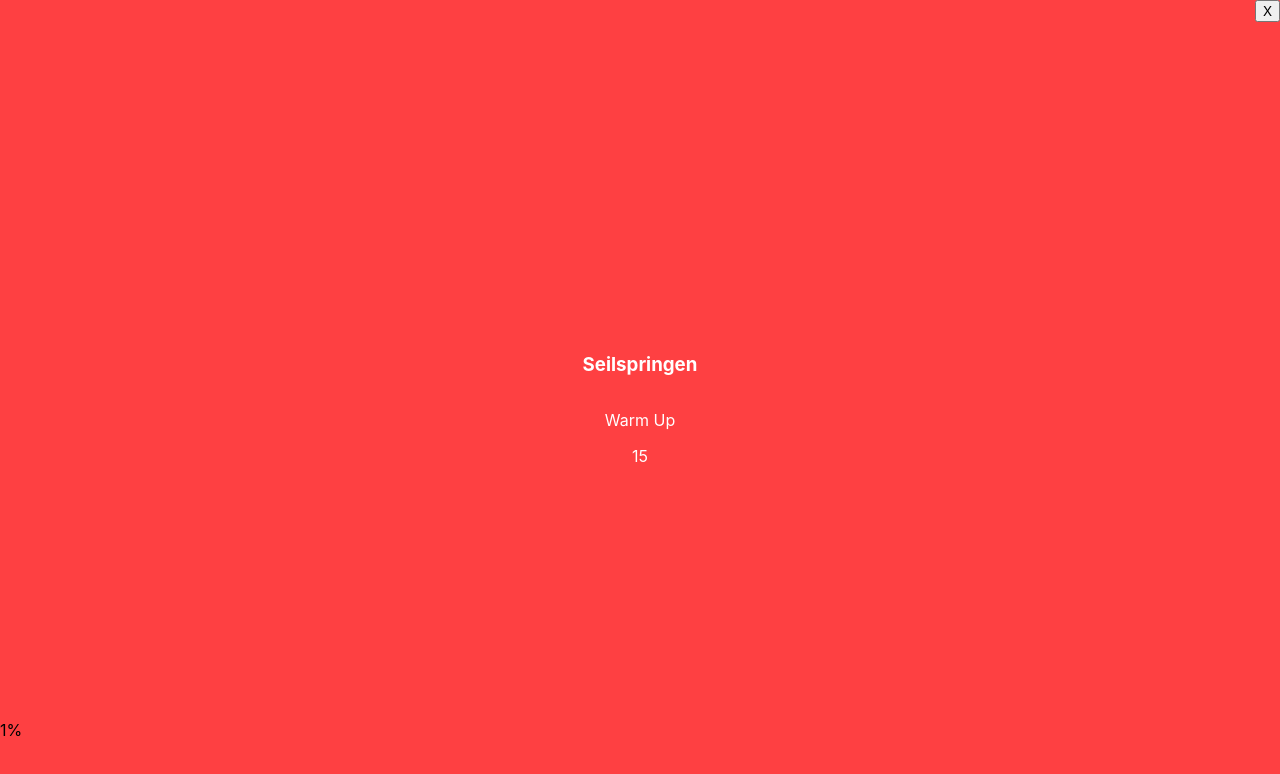
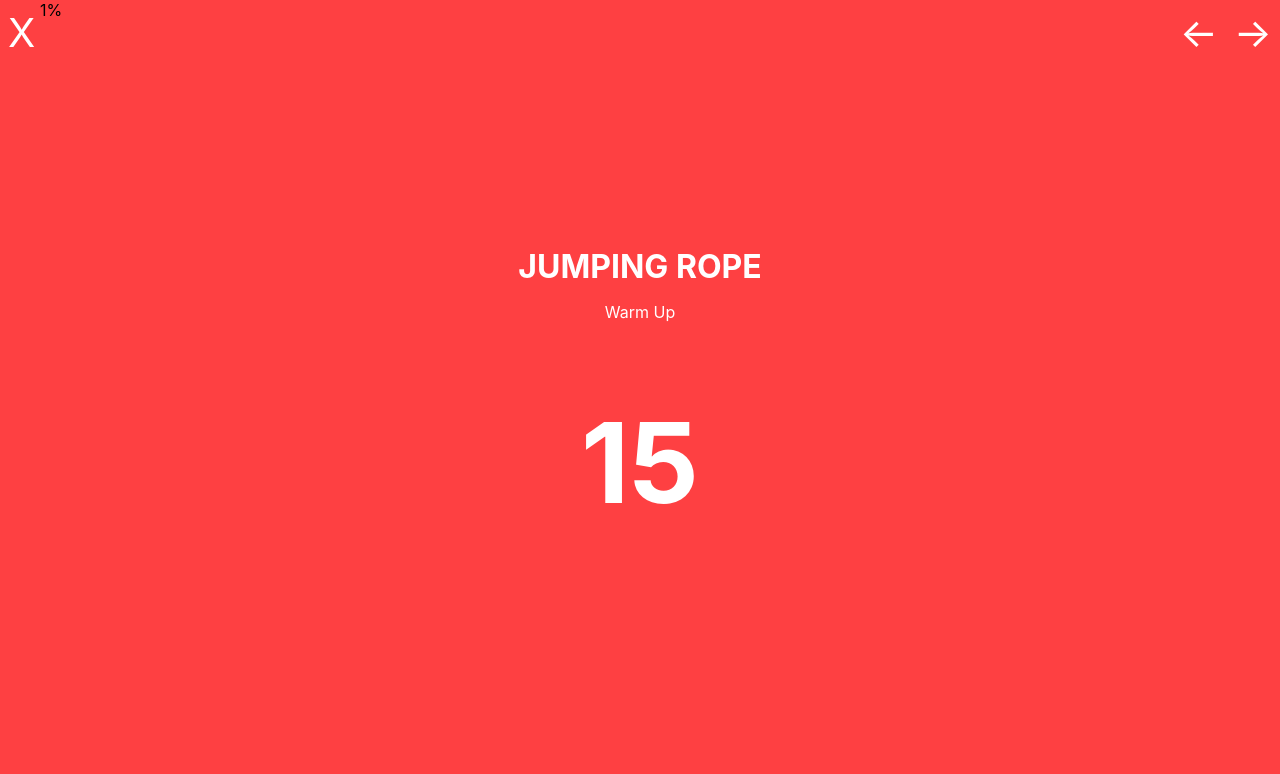
Before and after one commit to untypedjay/streaklab, a React (Create React App) app: page /workouts/0 in a window 1280 px wide. Shown: the top 774 px of the page. Built offline with nearby package versions, Linux system fonts and the light colour scheme.

Commit message:
Add sound on exercise transitions

```diff
--- a/src/components/Break/Break.tsx
+++ b/src/components/Break/Break.tsx
@@ -10,6 +10,17 @@ const StyledBreak = styled.div`
   justify-content: center;
   align-items: center;
   color: white;
+`;
+
+const StyledHeading = styled.h3`
+  text-transform: uppercase;
+  font-size: 2rem;
+  margin-bottom: 0;
+`;
+
+const StyledNextExercise = styled.p`
+  text-transform: uppercase;
+  margin-bottom: 0;
 `;
 
 interface Props {
@@ -25,10 +36,10 @@ export default function Break({
 }: Props) {
   return (
     <StyledBreak>
-      <h3>Break</h3>
+      <StyledHeading>Break</StyledHeading>
       <Timer onTimerExpired={() => triggerNext()}>{timeInSeconds}</Timer>
       <p>Next:</p>
-      <p>{nextExercise.name}</p>
+      <StyledNextExercise>{nextExercise.name}</StyledNextExercise>
       <p>{nextExercise.instance}</p>
     </StyledBreak>
   );
--- a/src/components/Exercise/Exercise.tsx
+++ b/src/components/Exercise/Exercise.tsx
@@ -13,10 +13,27 @@ const StyledExercise = styled.div`
   justify-content: center;
 `;
 
+const StyledExerciseName = styled.h3`
+  text-transform: uppercase;
+  font-size: 2rem;
+  margin-bottom: 0;
+  text-align: center;
+`;
+
 const StyledGridContainer = styled.div`
   display: grid;
   grid-template-columns: 1fr 1fr 1fr;
   gap: 1em;
+`;
+
+const StyledButton = styled.button`
+  color: white;
+  background-color: black;
+  border: none;
+  border-radius: 8px;
+  padding: 16px;
+  font-weight: bold;
+  font-size: 16px;
 `;
 
 interface Props {
@@ -39,7 +56,7 @@ export default function Exercise({ children, triggerNext }: Props) {
 
   return (
     <StyledExercise>
-      <h3>{children.name}</h3>
+      <StyledExerciseName>{children.name}</StyledExerciseName>
       <p>{children.instance}</p>
       {children.timeInSeconds ? (
         <Timer onTimerExpired={() => triggerNext()}>
@@ -48,45 +65,58 @@ export default function Exercise({ children, triggerNext }: Props) {
       ) : (
         <>
           <p>
-            {children.suggestedReps} reps / {children.suggestedWeight} kg
+            {children.suggestedReps} reps
+            {children.suggestedWeight && (
+              <span> / {children.suggestedWeight} kg</span>
+            )}
           </p>
           <div>Info Card here</div>
           {currentReps.length === 0 ? (
             <>
-              <p>Reps</p>
+              <p>Amount of completed repetitions:</p>
               <StyledGridContainer>
-                <button onClick={() => setCurrentReps("0 - 5")}>&lt; 6</button>
-                <button onClick={() => setCurrentReps("6 - 10")}>6 - 10</button>
-                <button onClick={() => setCurrentReps("11 - 15")}>
+                <StyledButton onClick={() => setCurrentReps("0 - 5")}>
+                  &lt; 6
+                </StyledButton>
+                <StyledButton onClick={() => setCurrentReps("6 - 10")}>
+                  6 - 10
+                </StyledButton>
+                <StyledButton onClick={() => setCurrentReps("11 - 15")}>
                   11 - 15
-                </button>
-                <button onClick={() => setCurrentReps("16 - 20")}>
+                </StyledButton>
+                <StyledButton onClick={() => setCurrentReps("16 - 20")}>
                   16 - 20
-                </button>
-                <button onClick={() => setCurrentReps("21 - 25")}>
+                </StyledButton>
+                <StyledButton onClick={() => setCurrentReps("21 - 25")}>
                   21 - 25
-                </button>
-                <button onClick={() => setCurrentReps("26 - 30")}>
+                </StyledButton>
+                <StyledButton onClick={() => setCurrentReps("26 - 30")}>
                   26 - 30
-                </button>
+                </StyledButton>
               </StyledGridContainer>
             </>
           ) : (
             <>
-              <p>Weight</p>
+              <p>Applied weight:</p>
               <StyledGridContainer>
-                <button onClick={() => setCurrentWeight("4.5 kg")}>
+                <StyledButton onClick={() => setCurrentWeight("4.5 kg")}>
                   4.5 kg
-                </button>
-                <button onClick={() => setCurrentWeight("7 kg")}>7 kg</button>
-                <button onClick={() => setCurrentWeight("9.5 kg")}>
+                </StyledButton>
+                <StyledButton onClick={() => setCurrentWeight("7 kg")}>
+                  7 kg
+                </StyledButton>
+                <StyledButton onClick={() => setCurrentWeight("9.5 kg")}>
                   9.5 kg
-                </button>
-                <button onClick={() => setCurrentWeight("12 kg")}>12 kg</button>
-                <button onClick={() => setCurrentWeight("14.5 kg")}>
+                </StyledButton>
+                <StyledButton onClick={() => setCurrentWeight("12 kg")}>
+                  12 kg
+                </StyledButton>
+                <StyledButton onClick={() => setCurrentWeight("14.5 kg")}>
                   14.5 kg
-                </button>
-                <button onClick={() => setCurrentWeight("17 kg")}>17 kg</button>
+                </StyledButton>
+                <StyledButton onClick={() => setCurrentWeight("17 kg")}>
+                  17 kg
+                </StyledButton>
               </StyledGridContainer>
             </>
           )}
--- a/src/components/Timer/Timer.tsx
+++ b/src/components/Timer/Timer.tsx
@@ -1,4 +1,11 @@
 import { useEffect, useState } from "react";
+import styled from "styled-components";
+
+const StyledTimer = styled.div`
+  font-size: 7rem;
+  font-weight: bold;
+  padding: 0.5em;
+`;
 
 interface Props {
   children: number;
@@ -21,5 +28,5 @@ export default function Timer({ children, onTimerExpired }: Props) {
     return () => clearInterval(interval);
   }, [children, onTimerExpired, timeLeft]);
 
-  return <div>{timeLeft}</div>;
+  return <StyledTimer>{timeLeft}</StyledTimer>;
 }
--- a/src/components/Workout/Workout.tsx
+++ b/src/components/Workout/Workout.tsx
@@ -1,6 +1,6 @@
 import { useState } from "react";
 import { useHistory } from "react-router-dom";
-import styled from "styled-components";
+import styled, { css } from "styled-components";
 import { ExerciseType } from "../../App";
 import { round } from "../../utils/common";
 import Break from "../Break/Break";
@@ -12,14 +12,31 @@ const StyledWorkout = styled.div`
   flex-direction: column;
 `;
 
-const StyledButton = styled.button`
+const buttonStyles = css`
+  background: transparent;
+  border: 0;
+  color: white;
+  font-size: 40px;
+  padding: 0.2em;
+`;
+
+const StyledQuitButton = styled.button`
+  ${buttonStyles}
+  position: absolute;
+`;
+
+const StyledNavigationButton = styled.button`
+  ${buttonStyles}
+`;
+
+const StyledNavigation = styled.div`
   position: absolute;
   right: 0;
 `;
 
 const StyledProgressBar = styled.div`
   position: absolute;
-  bottom: 60px;
+  left: 40px;
 `;
 
 interface Props {
@@ -30,12 +47,17 @@ export default function Workout({ children }: Props) {
   const [exerciseNumber, setExerciseNumber] = useState(0);
 
   const history = useHistory();
+  const sound = new Audio(
+    "http://codeskulptor-demos.commondatastorage.googleapis.com/descent/gotitem.mp3"
+  );
 
   const triggerNext = () => {
     if (exerciseNumber + 1 === children.length) {
       alert("Congratulations. You finished this workout!");
       history.push("/");
     }
+    navigator.vibrate(1000);
+    sound.play();
     setExerciseNumber(exerciseNumber + 1);
   };
 
@@ -50,7 +72,20 @@ export default function Workout({ children }: Props) {
 
   return (
     <StyledWorkout>
-      <StyledButton onClick={() => quitWorkout()}>X</StyledButton>
+      <StyledQuitButton onClick={() => quitWorkout()}>X</StyledQuitButton>
+      <StyledProgressBar>
+        {round(((exerciseNumber + 1) / children.length) * 100, 0)}%
+      </StyledProgressBar>
+      <StyledNavigation>
+        <StyledNavigationButton
+          onClick={() => setExerciseNumber(exerciseNumber - 1)}
+        >
+          &lt;-
+        </StyledNavigationButton>
+        <StyledNavigationButton onClick={() => triggerNext()}>
+          -&gt;
+        </StyledNavigationButton>
+      </StyledNavigation>
       {children[exerciseNumber].name === "Break" ? (
         <Break
           timeInSeconds={children[exerciseNumber].timeInSeconds || 20}
@@ -62,10 +97,6 @@ export default function Workout({ children }: Props) {
           {children[exerciseNumber]}
         </Exercise>
       )}
-
-      <StyledProgressBar>
-        {round(((exerciseNumber + 1) / children.length) * 100, 0)}%
-      </StyledProgressBar>
     </StyledWorkout>
   );
 }
--- a/src/data/workouts/fullBodyDumbbell.ts
+++ b/src/data/workouts/fullBodyDumbbell.ts
@@ -2,7 +2,7 @@ import { ExerciseType } from "../../App";
 
 export const fullBodyDumbbell: ExerciseType[] = [
   {
-    name: "Seilspringen",
+    name: "Jumping Rope",
     instance: "Warm Up",
     timeInSeconds: 20,
   },
@@ -12,32 +12,32 @@ export const fullBodyDumbbell: ExerciseType[] = [
     timeInSeconds: 20,
   },
   {
-    name: "Am Stand laufen und Arme kreisen (Vorne/hinten)",
+    name: "Running on the stand and circling arms (front/back)",
     instance: "Warm Up",
     timeInSeconds: 20,
   },
   {
-    name: "Schultern kreisen",
+    name: "Circle Shoulder",
     instance: "Warm Up",
     timeInSeconds: 20,
   },
   {
-    name: "Körper nach links und rechts drehen",
+    name: "Turn Body to the Left and Right",
     instance: "Warm Up",
     timeInSeconds: 20,
   },
   {
-    name: "Beine Kreisen (links, rechts, je vorne und hinten",
+    name: "Legs Circles",
     instance: "Warm Up",
     timeInSeconds: 20,
   },
   {
-    name: "Knie kreisen",
+    name: "Knee Circles",
     instance: "Warm Up",
     timeInSeconds: 20,
   },
   {
-    name: "Handgelenk und Fußgelenk kreisen",
+    name: "Wrist and Ankle Circles",
     instance: "Warm Up",
     timeInSeconds: 20,
   },
```
